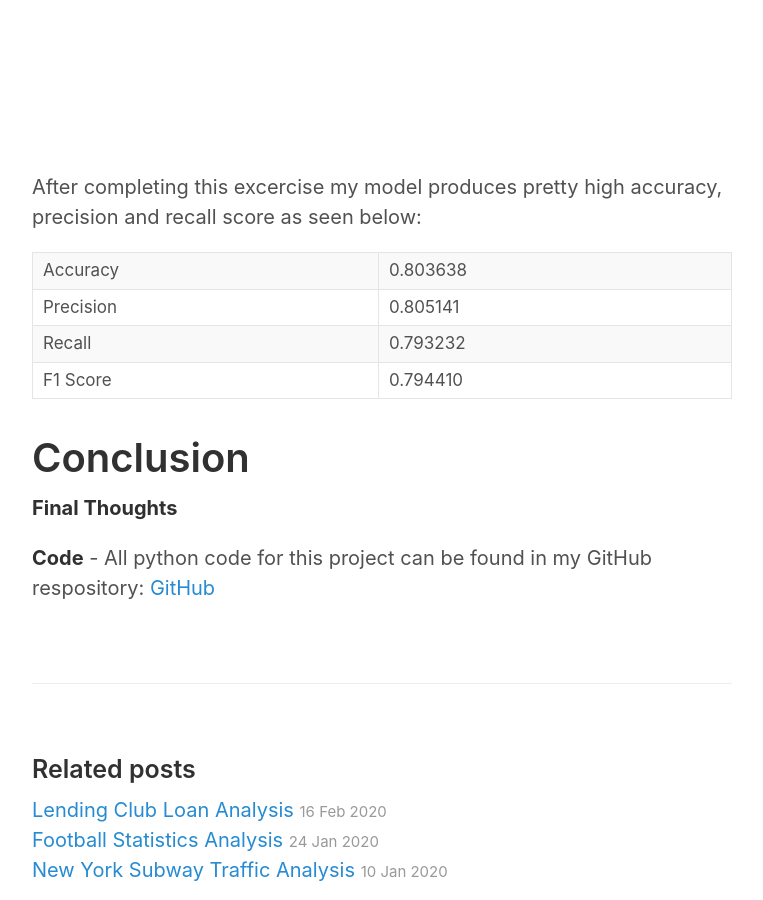
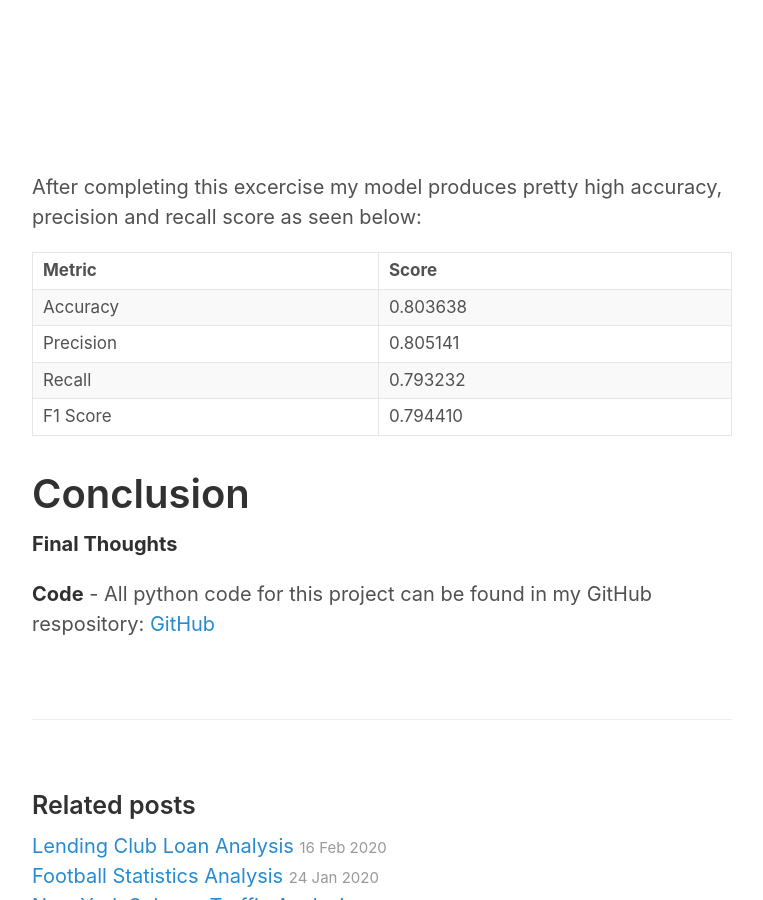
Before and after one commit to skhan-tech/skhan-tech.github.io, a Jekyll site: the page built from _posts/2020-04-03-Classifying-The-Web.md, in a window 1280 px wide and 900 px high, scrolled down 9000 px. Shown: the whole window, without its empty margins (258-1021 px from the left). Built offline with Jekyll 4.4.1, drawn with Linux system fonts in a browser that asks for light colours; our own code applies the rules of GitHub Pages for plain Markdown files.

Commit message:
Update 2020-04-03-Classifying-The-Web.md

```diff
--- a/_posts/2020-04-03-Classifying-The-Web.md
+++ b/_posts/2020-04-03-Classifying-The-Web.md
@@ -131,6 +131,7 @@ What Linear SVC attempts to do is draw a line of best fit which seperates catego
 
 After completing this excercise my model produces pretty high accuracy, precision and recall score as seen below:
 
+| Metric    | Score    |
 |-----------|----------|
 | Accuracy  | 0.803638 |
 | Precision | 0.805141 |
```
